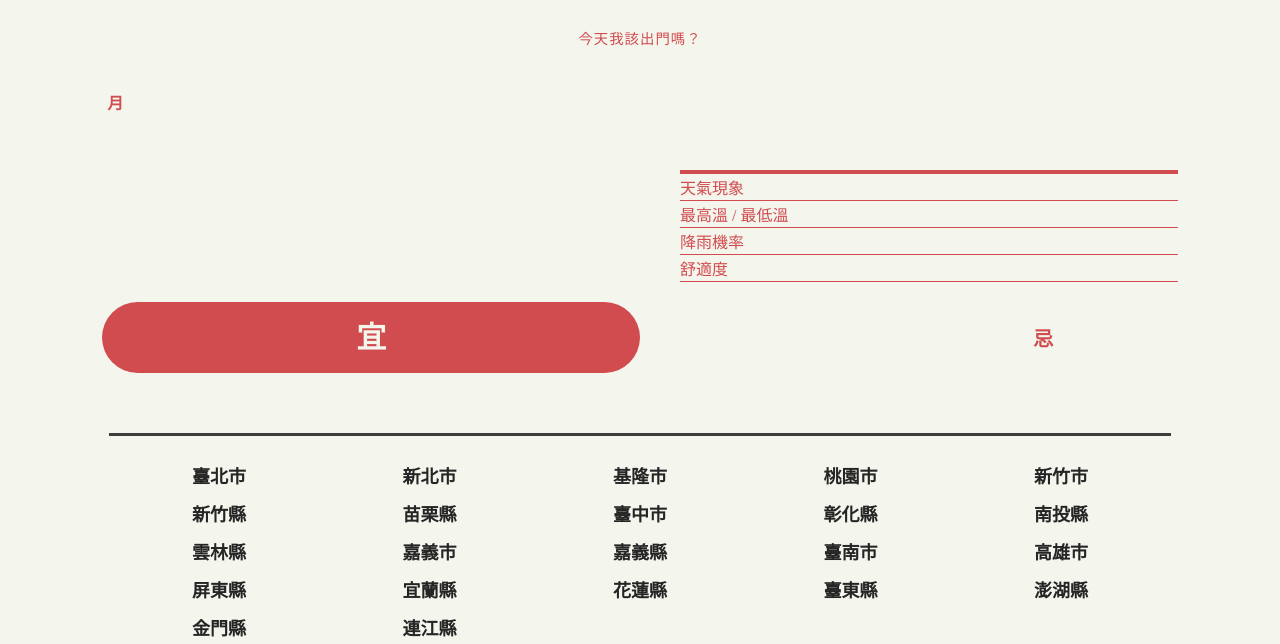
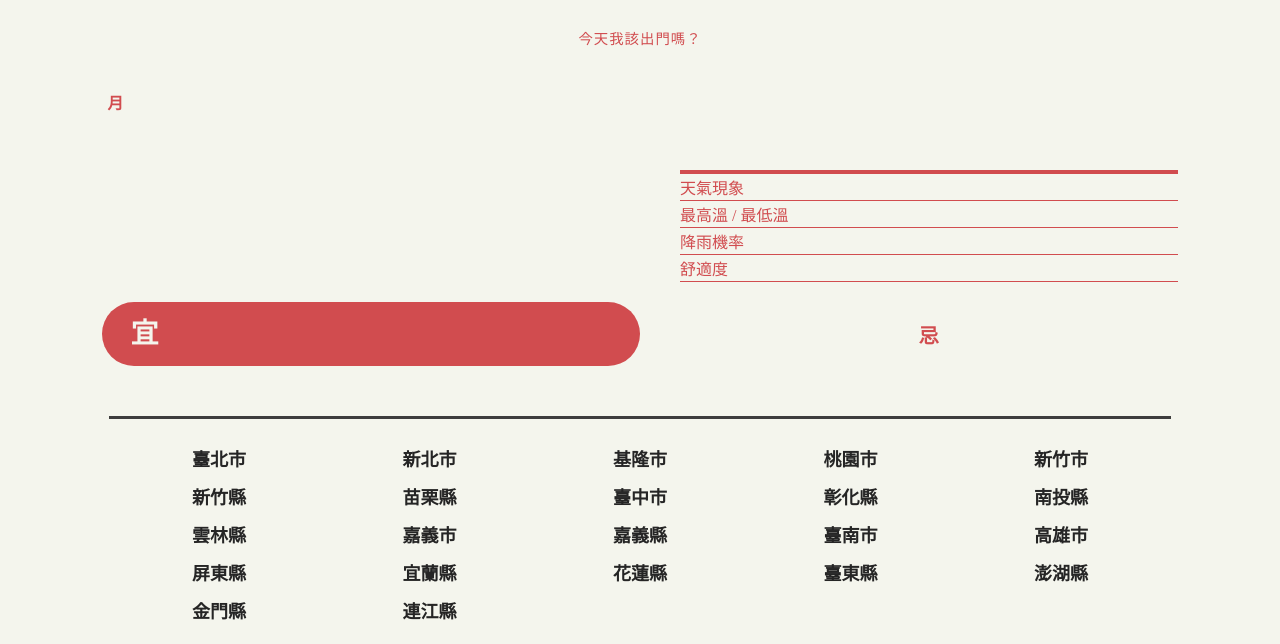
Before and after one commit to kristychaotw/Team_4, a plain HTML site: page index.html in a window 1280 px wide. Shown: the part 73-717 px from the top of the page. Drawn offline with Linux system fonts and the light colour scheme; no server answers.

Commit message:
[fix]: page height in css

```diff
--- a/css/index.css
+++ b/css/index.css
@@ -132,18 +132,19 @@ body{
 
 .good,.bad{
     text-align: center;
-    padding: 3px 8px;
+    padding: 2px 8px;
     display: flex;
-    justify-content: space-around;
+    justify-content: space-between;
 }
 
 .good{
-    line-height: 65px;
+    line-height: 60px;
     background-color: #D14C4F;
     border-radius: 50px;
     color: #F4F5ED;
-    font-size: 30px;
+    font-size: 28px;
     grid-area: good;
+    padding-right: 20px;
 
 }
 
@@ -156,6 +157,7 @@ body{
 
 .good::before{
     content: "宜";
+    padding-left: 20px;
 }
 
 .bad::before{
@@ -242,7 +244,7 @@ body{
     .regionMenu{
         grid-template-columns: repeat(5,1fr);
         opacity: 1;
-        margin-top:30px;
+        margin-top:20px;
         position:static;
         background-color: #F4F5ED;
         border-top: 3px solid #3d3d3d;
--- a/index.html
+++ b/index.html
@@ -8,8 +8,6 @@
     <link rel="stylesheet" type="text/css" href="css/index.css">
 
     <script type="text/javascript" src="js/index.js"></script>
-
-    <title>Document</title>
     <script type="text/javascript" src="js/testing.js"></script>
     <!-- Testing modle (Please remove it after the project is done) -->
     <title>天氣日曆</title>
--- a/js/animation.js
+++ b/js/animation.js
@@ -11,3 +11,7 @@ function showRegionMenu(){
 
 const regionNow = document.querySelector('.regionNow');
 regionNow.addEventListener('click',showRegionMenu)
+
+function hideRegionMenu(){
+
+}
```
